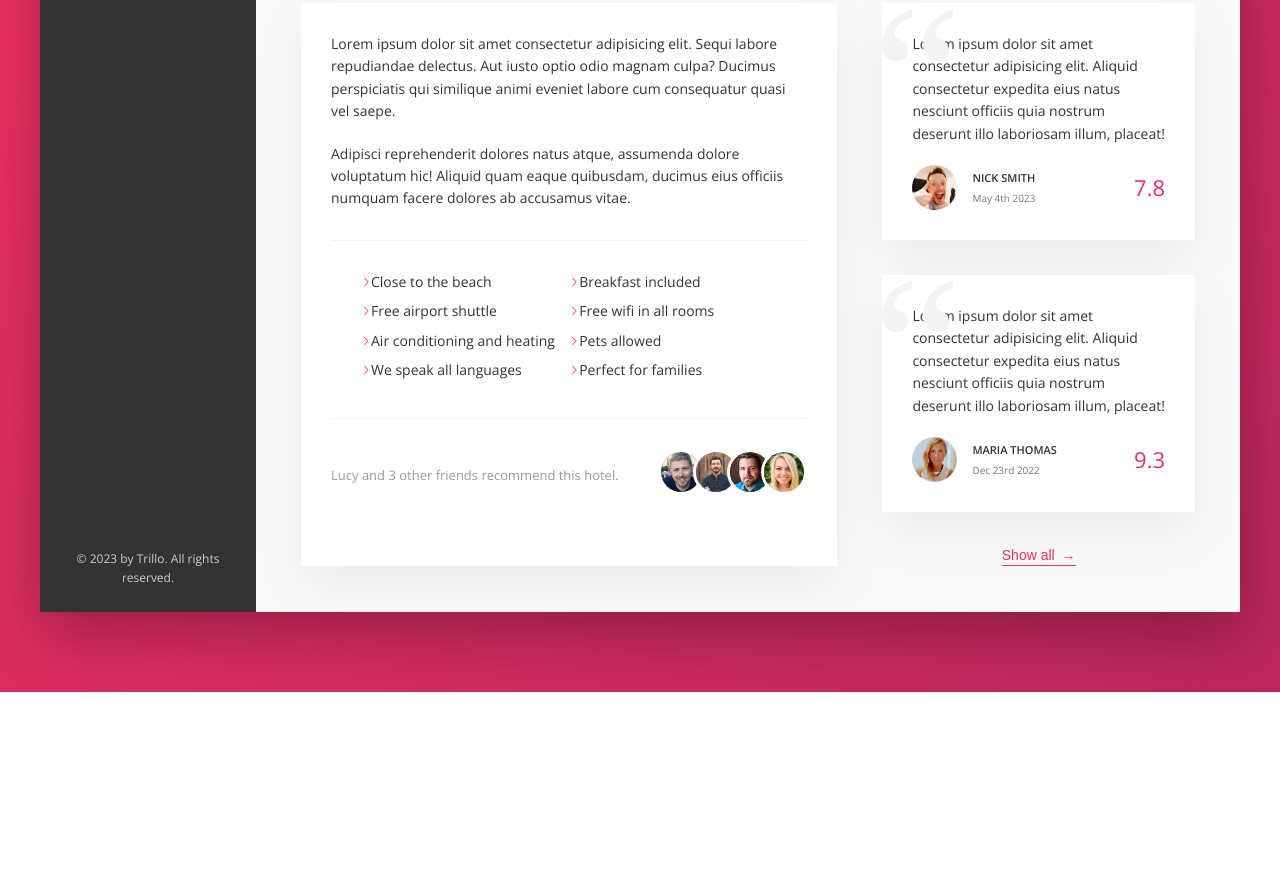
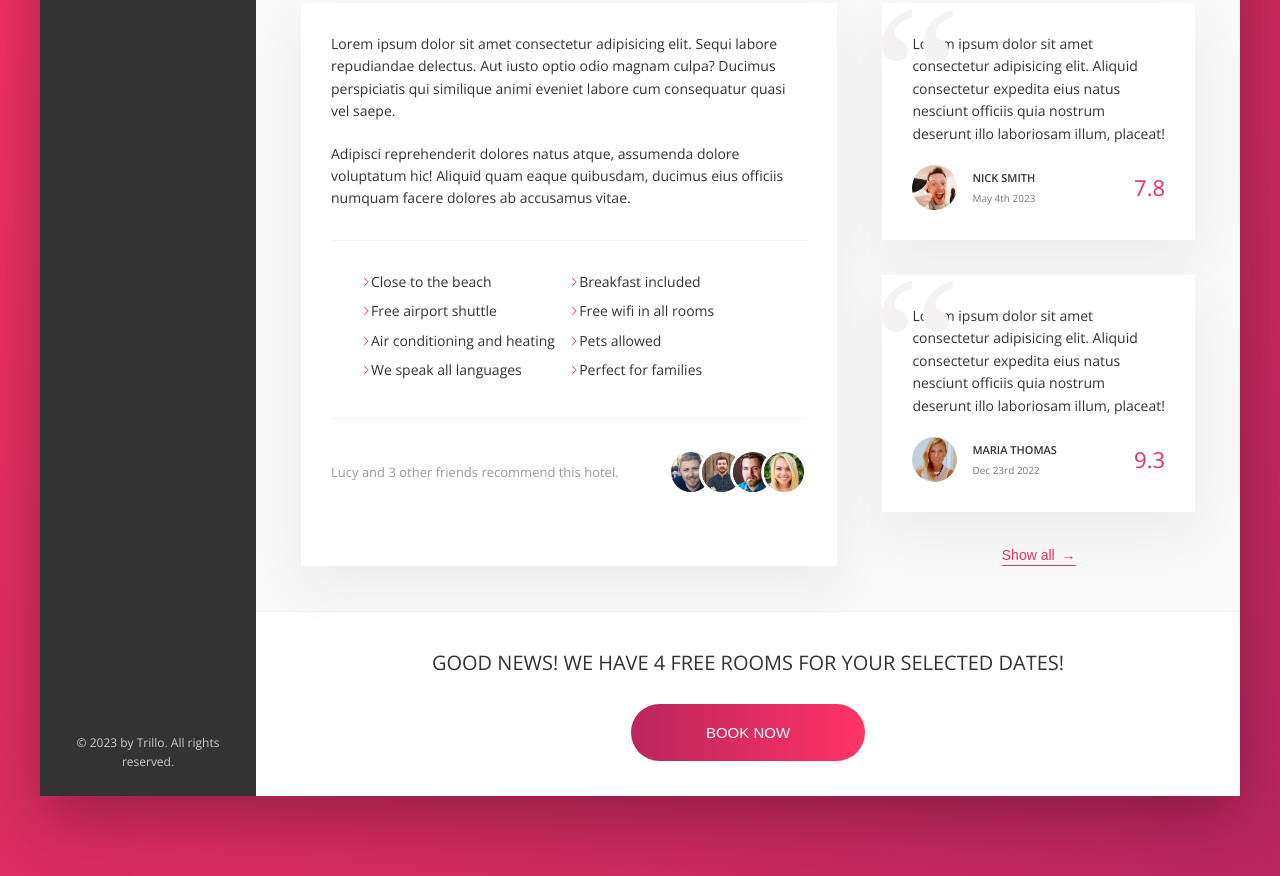
Before and after one commit to s-mcmartin/starter, a website: page index.html in a window 1280 px wide. Shown: the part 643-1519 px from the top of the page. Before the commit the page ends 1335 px from the top, so only its background shows below. Drawn offline with nearby package versions, Linux system fonts and the light colour scheme.

Commit message:
Complete final design

```diff
--- a/index.html
+++ b/index.html
@@ -186,6 +186,15 @@
               </figure>
               <button class="btn-inline">Show all <span>&rarr;</span></button>
             </div>
+
+
+          </div>
+          <div class="cta">
+            <h2 class="cta__book-now">Good news! We have 4 free rooms for your selected dates!</h2>
+            <button class="btn">
+              <span class="btn__invisible">Only 4 rooms left</span>
+              <span class="btn__visible">Book now</span>
+            </button>
           </div>
 
 
--- a/sass/_components.scss
+++ b/sass/_components.scss
@@ -245,7 +245,64 @@
   }
 }
 
-//BUTTONS
+//BUTTON
+
+.btn {
+  border: none;
+  background-image: linear-gradient(
+    to right,
+    var(--color-primary-dark),
+    var(--color-primary-light)
+  );
+  border-radius: 10rem;
+
+  font-size: 1.5rem;
+  font-weight: 300;
+
+  text-transform: uppercase;
+  color: white;
+  transition: all 0.2s;
+  position: relative;
+  overflow: hidden;
+  cursor: pointer;
+
+  & > * {
+    display: inline-block;
+    width: 100%;
+    height: 100%;
+    transition: all 0.2s;
+  }
+
+  &:hover {
+    background-image: linear-gradient(
+      to left,
+      var(--color-primary-dark),
+      var(--color-primary-light)
+    );
+  }
+
+  &:hover &__visible {
+    transform: translateY(100%);
+  }
+  &:hover &__invisible {
+    top: 0;
+  }
+
+  &:focus {
+    outline: none;
+    animation: pulsate 1s infinite;
+  }
+
+  &__visible {
+    padding: 2rem 7.5rem;
+  }
+  &__invisible {
+    padding: 2rem 0;
+    position: absolute;
+    left: 0rem;
+    top: -100%;
+  }
+}
 .btn-inline {
   border: none;
   color: var(--color-primary);
@@ -342,6 +399,7 @@
   }
 
   &__friends {
+    display: flex;
   }
 
   &__photo {
@@ -410,3 +468,17 @@
     line-height: 1;
   }
 }
+
+.cta {
+  width: 100%;
+  padding: 3.5rem;
+  display: block;
+  text-align: center;
+
+  &__book-now {
+    font-size: 2rem;
+    font-weight: 300;
+    text-transform: uppercase;
+    margin-bottom: 2.5rem;
+  }
+}
--- a/sass/_layout.scss
+++ b/sass/_layout.scss
@@ -37,6 +37,7 @@
 
 .detail {
   display: flex;
+
   padding: 4.5rem;
   background-color: var(--color-grey-light-1);
   border-bottom: var(--line);
```
Also changed, not shown: css/style.css.
